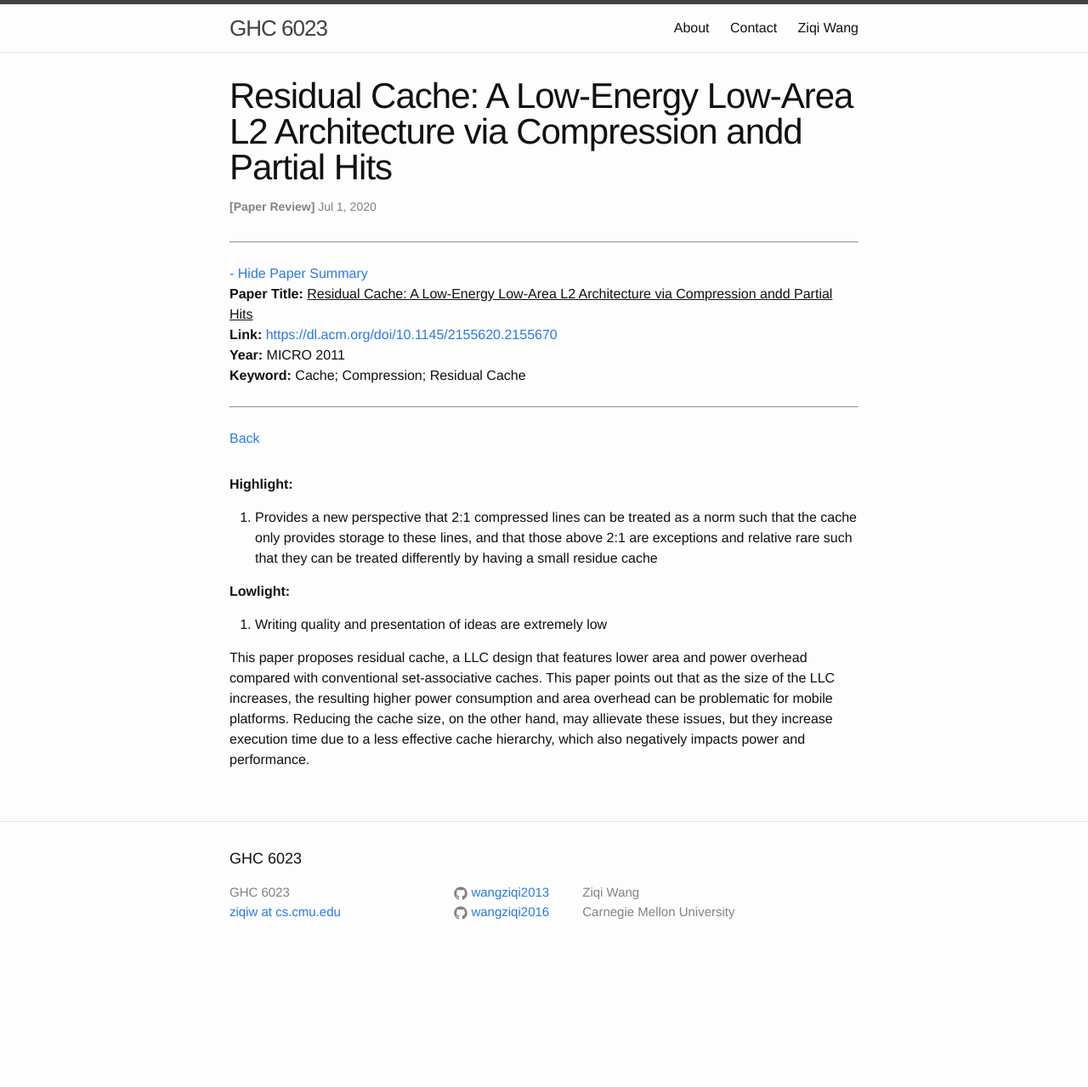
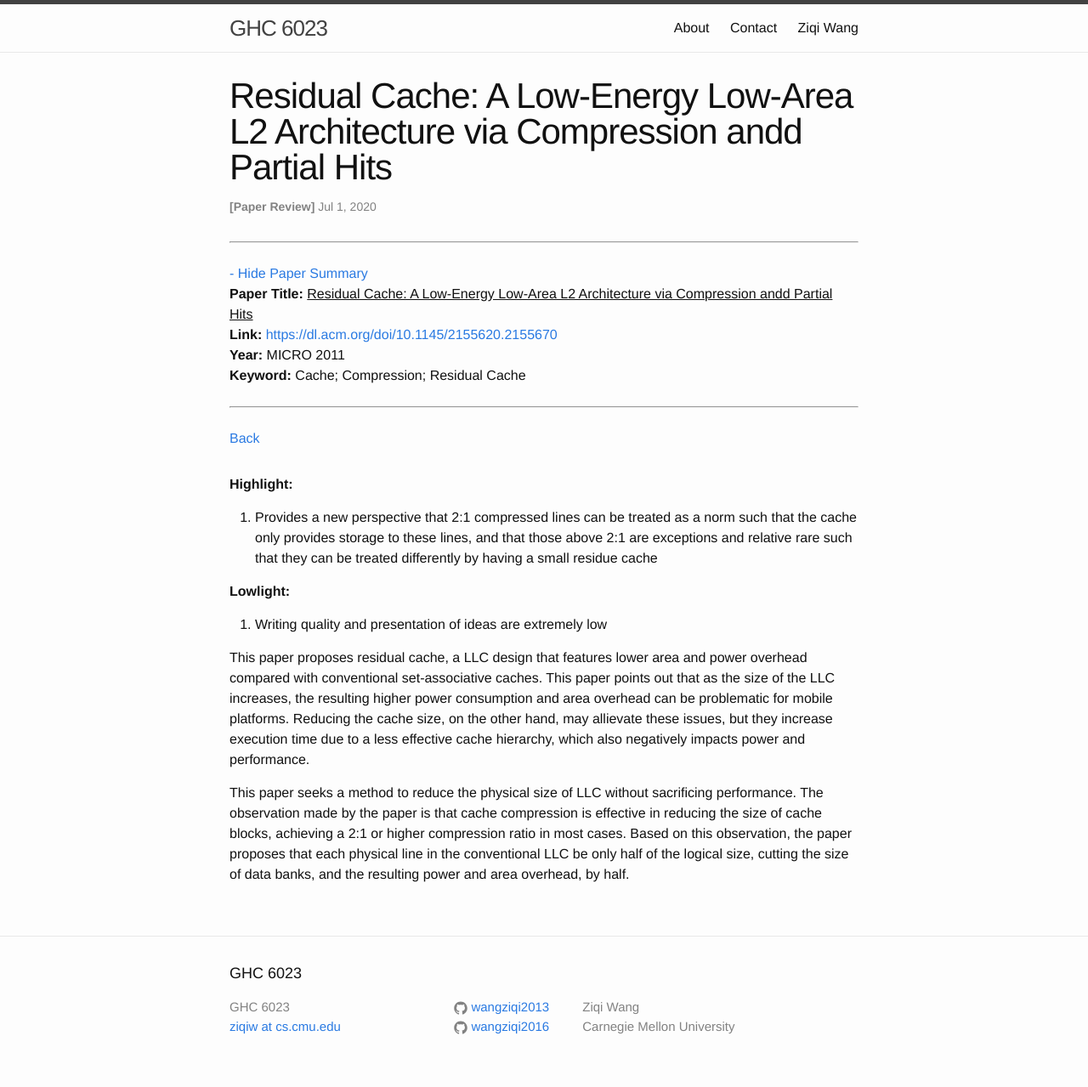
Before and after one commit to wangziqi2013/wangziqi2013.github.io, a Jekyll site: the page built from _posts/2020-07-01-residual-cache.markdown, in a window 1280 px wide. Shown: the whole page at 85% size. Built offline with Jekyll 4.4.1, drawn with Linux system fonts in a browser that asks for light colours; before the commit the page ends 1144 px from its top, so only the background shows below that.

Commit message:
Adding half

```diff
--- a/_posts/2020-07-01-residual-cache.markdown
+++ b/_posts/2020-07-01-residual-cache.markdown
@@ -28,3 +28,8 @@ set-associative caches. This paper points out that as the size of the LLC increa
 and area overhead can be problematic for mobile platforms. Reducing the cache size, on the other hand, may allievate
 these issues, but they increase execution time due to a less effective cache hierarchy, which also negatively impacts
 power and performance.
+
+This paper seeks a method to reduce the physical size of LLC without sacrificing performance. The observation made by
+the paper is that cache compression is effective in reducing the size of cache blocks, achieving a 2:1 or higher
+compression ratio in most cases. Based on this observation, the paper proposes that each physical line in the conventional
+LLC be only half of the logical size, cutting the size of data banks, and the resulting power and area overhead, by half.
```
